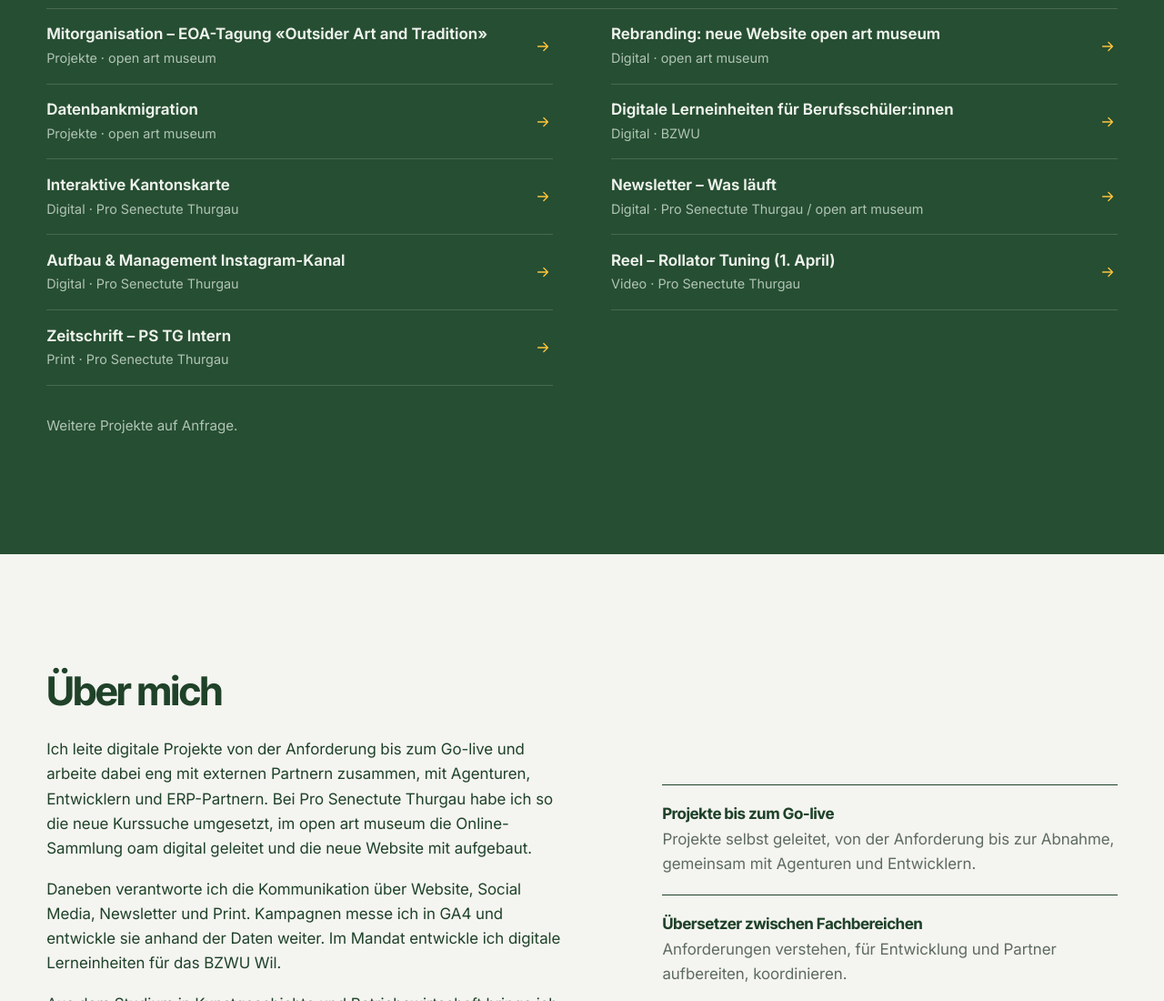
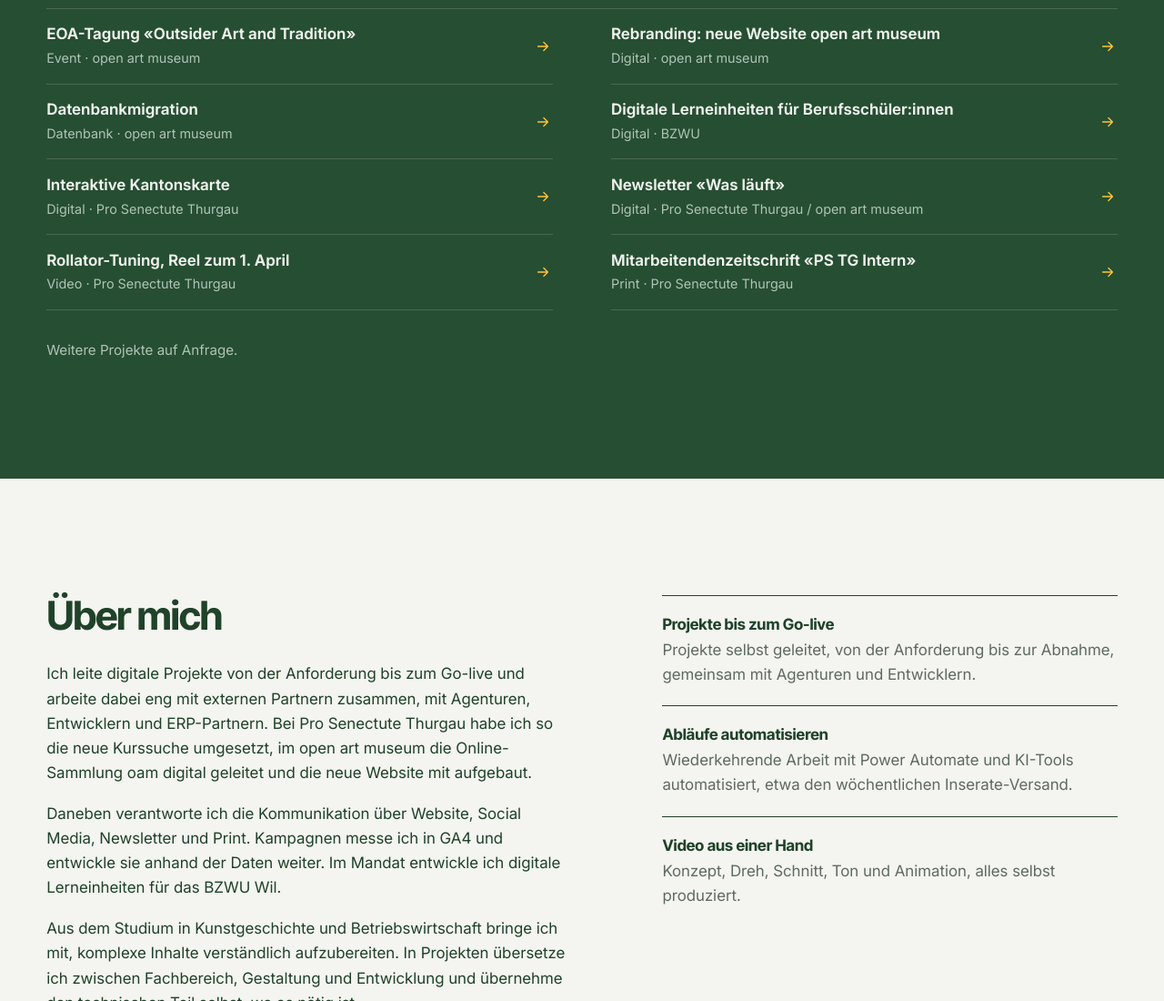
Before and after one commit to flip1997ch/portfolio, a plain HTML site: page index.html in a window 1280 px wide. Shown: the part 1700-2800 px from the top of the page at 91% size. Drawn offline with Linux system fonts and the light colour scheme.

Commit message:
Feinschliff: Vorschaubilder, Titel ohne Gedankenstriche, Kategorien, 8 Arbeiten, CV-Spalten, Claims, Meta (#25)
Claude-Session: https://claude.ai/code/session_01JKrMrTkTETusU8bZeWgN99

Co-authored-by: Philipp Gross <flip.gross@users.noreply.github.com>
Co-authored-by: Claude Opus 5.5 <noreply@anthropic.com>

```diff
--- a/index.html
+++ b/index.html
@@ -3,17 +3,17 @@
 <head>
   <meta charset="UTF-8" />
   <meta name="viewport" content="width=device-width, initial-scale=1.0, viewport-fit=cover" />
-  <title>Philipp Gross – Kommunikation, Video & Digitalprojekte</title>
-  <meta name="description" content="Philipp Gross, Fachverantwortlicher Öffentlichkeitsarbeit bei Pro Senectute Thurgau. Kampagnen, Video & Animation, Print und Digitalprojekte an der Schnittstelle zur Technik." />
+  <title>Philipp Gross · Kommunikation und Digitalprojekte</title>
+  <meta name="description" content="Philipp Gross, Kommunikation und Digitalprojekte in St.Gallen: Projektleitung mit Agenturen und Entwicklern, Kampagnen, Video und Automatisierung." />
   <meta name="theme-color" content="#1F4229" />
   <meta property="og:type" content="website" />
   <meta property="og:url" content="https://flip1997ch.github.io/portfolio/" />
-  <meta property="og:title" content="Philipp Gross – Kommunikation, Video & Digitalprojekte" />
-  <meta property="og:description" content="Kampagnen, Video & Animation, Print und Digitalprojekte an der Schnittstelle zur Technik." />
+  <meta property="og:title" content="Philipp Gross · Kommunikation und Digitalprojekte" />
+  <meta property="og:description" content="Projektleitung, Kampagnen, Video und Automatisierung. Kommunikation, die auch technisch funktioniert." />
   <meta property="og:image" content="https://flip1997ch.github.io/portfolio/assets/portrait.jpg" />
   <meta name="twitter:card" content="summary_large_image" />
-  <meta name="twitter:title" content="Philipp Gross – Kommunikation, Video & Digitalprojekte" />
-  <meta name="twitter:description" content="Kampagnen, Video & Animation, Print und Digitalprojekte an der Schnittstelle zur Technik." />
+  <meta name="twitter:title" content="Philipp Gross · Kommunikation und Digitalprojekte" />
+  <meta name="twitter:description" content="Projektleitung, Kampagnen, Video und Automatisierung. Kommunikation, die auch technisch funktioniert." />
   <meta name="twitter:image" content="https://flip1997ch.github.io/portfolio/assets/portrait.jpg" />
   <link rel="icon" type="image/png" href="assets/icon.png" />
   <link rel="preload" href="assets/fonts/InterTight.woff2" as="font" type="font/woff2" crossorigin />
@@ -225,7 +225,7 @@
     .profile-grid { display: grid; grid-template-columns: minmax(0, 6fr) minmax(0, 5fr); gap: clamp(2rem, 6vw, 6rem); }
     .profile-text p { max-width: 36rem; margin-top: 1.1rem; }
     .profile-text p:first-of-type { margin-top: 1.75rem; }
-    .claims { display: grid; gap: 0; align-self: end; }
+    .claims { display: grid; gap: 0; align-self: start; }
     .claim { padding: 1.25rem 0; border-top: 1.5px solid var(--ink); }
     .claim dt { font-weight: 700; font-size: 1.0625rem; line-height: 1.3; }
     .claim dd { color: var(--muted-dark); margin-top: .25rem; }
@@ -476,7 +476,7 @@
     .plist li { border-top: 1px solid var(--line); }
     .plist-row { width: 100%; display: grid; grid-template-columns: clamp(96px, 11vw, 150px) minmax(0, 1fr) 1.5rem; grid-template-rows: auto auto; column-gap: clamp(1rem, 2.5vw, 2rem); row-gap: .3rem; align-items: center; padding: clamp(1rem, 2vw, 1.4rem) 0; text-align: left; color: var(--on-ink); }
     .plist-thumb { grid-row: 1 / 3; aspect-ratio: 4 / 3; border-radius: 4px; overflow: hidden; background: rgba(0, 0, 0, .18); }
-    .plist-thumb img { display: block; width: 100%; height: 100%; object-fit: cover; object-position: top center; }
+    .plist-thumb img { display: block; width: 100%; height: 100%; object-fit: cover; object-position: center; }
     .plist-title { grid-column: 2; align-self: end; font-family: var(--display); font-weight: 700; font-size: var(--t-l); line-height: 1.2; letter-spacing: -.02em; }
     .plist-meta { grid-column: 2; align-self: start; font-size: var(--t-s); color: var(--muted); }
     .plist-cat::before { content: ' · '; }
@@ -575,7 +575,7 @@
     <div class="hero-grid">
       <div>
         <h1 data-en='<span class="ln"><span>Communication</span></span><span class="ln"><span>that works</span></span><span class="ln"><span>technically, too.</span></span>'><span class="ln"><span>Kommunikation,</span></span><span class="ln"><span>die auch technisch</span></span><span class="ln"><span>funktioniert.</span></span></h1>
-        <p class="hero-sub" data-en="I'm <strong>Philipp Gross</strong>, Public Relations Specialist at Pro Senectute Thurgau. I plan campaigns, produce videos and lead digital projects – all the way to the connection with databases and ERP.">Ich bin <strong>Philipp Gross</strong>, Fachverantwortlicher Öffentlichkeitsarbeit bei Pro Senectute Thurgau. Ich plane Kampagnen, produziere Videos und leite Digitalprojekte – bis zur Anbindung an Datenbank und ERP.</p>
+        <p class="hero-sub" data-en="I'm <strong>Philipp Gross</strong>, Public Relations Specialist at Pro Senectute Thurgau. I plan campaigns, produce videos and lead digital projects all the way to the connection with databases and ERP.">Ich bin <strong>Philipp Gross</strong>, Fachverantwortlicher Öffentlichkeitsarbeit bei Pro Senectute Thurgau. Ich plane Kampagnen, produziere Videos und leite Digitalprojekte bis zur Anbindung an Datenbank und ERP.</p>
         <!-- Lebenslauf-Download vorerst deaktiviert (Webversion ohne private Kontaktdaten folgt)
         <div class="hero-actions">
           <a href="assets/Lebenslauf_Philipp_Gross.pdf" data-href-en="assets/CV_and_Portfolio_PhilippGross_ENG.pdf" download class="cv-text cv-link">
@@ -604,7 +604,7 @@
     <ul class="plist">
       <li>
         <button type="button" class="plist-row" aria-expanded="false" aria-controls="pp-kurssuche" id="pr-kurssuche">
-          <span class="plist-thumb" aria-hidden="true"><img src="assets/kurssuche.webp" alt="" loading="lazy"></span>
+          <span class="plist-thumb" aria-hidden="true"><img src="assets/thumb_kurssuche.webp" alt="" loading="lazy"></span>
           <span class="plist-title" data-en="Course Search 2.0">Kurssuche 2.0</span>
           <span class="plist-meta"><span data-en="Course search with registration straight into the ERP">Kurssuche mit Anmeldung direkt ins ERP</span><span class="plist-cat" data-en="Project lead, web">Projektleitung, Web</span></span>
           <svg class="plist-arrow" width="20" height="20" viewBox="0 0 20 20" fill="none" aria-hidden="true"><path d="M5 8l5 5 5-5" stroke="currentColor" stroke-width="1.5" stroke-linecap="round" stroke-linejoin="round"/></svg>
@@ -620,7 +620,7 @@
       </li>
       <li>
         <button type="button" class="plist-row" aria-expanded="false" aria-controls="pp-hesa26" id="pr-hesa26">
-          <span class="plist-thumb" aria-hidden="true"><img src="assets/hesa26.webp" alt="" loading="lazy"></span>
+          <span class="plist-thumb" aria-hidden="true"><img src="assets/thumb_hesa26.webp" alt="" loading="lazy"></span>
           <span class="plist-title" data-en="Autumn fundraising campaign">Spendenkampagne Herbstsammlung</span>
           <span class="plist-meta"><span data-en="Fundraising film as a Meta Ads campaign">Spendenfilm als Meta-Ads-Kampagne</span><span class="plist-cat" data-en="Campaign, video">Kampagne, Video</span></span>
           <svg class="plist-arrow" width="20" height="20" viewBox="0 0 20 20" fill="none" aria-hidden="true"><path d="M5 8l5 5 5-5" stroke="currentColor" stroke-width="1.5" stroke-linecap="round" stroke-linejoin="round"/></svg>
@@ -636,7 +636,7 @@
       </li>
       <li>
         <button type="button" class="plist-row" aria-expanded="false" aria-controls="pp-oamdigital" id="pr-oamdigital">
-          <span class="plist-thumb" aria-hidden="true"><img src="assets/website_oam_digital.webp" alt="" loading="lazy"></span>
+          <span class="plist-thumb" aria-hidden="true"><img src="assets/thumb_oamdigital.webp" alt="" loading="lazy"></span>
           <span class="plist-title" data-en="oam digital, the collection online">oam digital, die Sammlung online</span>
           <span class="plist-meta"><span data-en="The museum collection as a web platform">Museumssammlung als Webplattform</span><span class="plist-cat" data-en="Project lead, platform">Projektleitung, Plattform</span></span>
           <svg class="plist-arrow" width="20" height="20" viewBox="0 0 20 20" fill="none" aria-hidden="true"><path d="M5 8l5 5 5-5" stroke="currentColor" stroke-width="1.5" stroke-linecap="round" stroke-linejoin="round"/></svg>
@@ -652,7 +652,7 @@
       </li>
       <li>
         <button type="button" class="plist-row" aria-expanded="false" aria-controls="pp-inserate" id="pr-inserate">
-          <span class="plist-thumb" aria-hidden="true"><img src="assets/inserate_workflow.webp" alt="" loading="lazy"></span>
+          <span class="plist-thumb" aria-hidden="true"><img src="assets/thumb_inserate.webp" alt="" loading="lazy"></span>
           <span class="plist-title" data-en="Automated ad distribution">Automatisierter Inserate-Versand</span>
           <span class="plist-meta"><span data-en="Course ads to municipal newsletters, automated">Kursinserate automatisch an Gemeindeblätter</span><span class="plist-cat" data-en="Automation, processes">Automatisierung, Prozesse</span></span>
           <svg class="plist-arrow" width="20" height="20" viewBox="0 0 20 20" fill="none" aria-hidden="true"><path d="M5 8l5 5 5-5" stroke="currentColor" stroke-width="1.5" stroke-linecap="round" stroke-linejoin="round"/></svg>
@@ -698,12 +698,12 @@
           <dd data-en="Led projects myself, from requirements to acceptance, together with agencies and developers.">Projekte selbst geleitet, von der Anforderung bis zur Abnahme, gemeinsam mit Agenturen und Entwicklern.</dd>
         </div>
         <div class="claim">
-          <dt data-en="Translator between disciplines">Übersetzer zwischen Fachbereichen</dt>
-          <dd data-en="Understanding requirements, preparing them for developers and partners, coordinating.">Anforderungen verstehen, für Entwicklung und Partner aufbereiten, koordinieren.</dd>
+          <dt data-en="Automating workflows">Abläufe automatisieren</dt>
+          <dd data-en="Recurring work automated with Power Automate and AI tools, such as the weekly ad distribution.">Wiederkehrende Arbeit mit Power Automate und KI-Tools automatisiert, etwa den wöchentlichen Inserate-Versand.</dd>
         </div>
         <div class="claim">
           <dt data-en="Video from a single source">Video aus einer Hand</dt>
-          <dd data-en="Concept, filming, editing, sound and animation – self-produced.">Konzept, Dreh, Schnitt, Ton und Animation – selbst produziert.</dd>
+          <dd data-en="Concept, filming, editing, sound and animation, all self-produced.">Konzept, Dreh, Schnitt, Ton und Animation, alles selbst produziert.</dd>
         </div>
       </dl>
     </div>
@@ -801,18 +801,6 @@
             <p class="tl-sub">open art museum, 50&nbsp;%</p>
           </div>
         </div>
-        <h3 style="margin-top:2.5rem" data-en="Further experience &amp; volunteering">Weitere Erfahrungen &amp; Engagement</h3>
-        <div class="tl-item">
-          <p class="tl-date" data-en="06/2018 – today">06/2018 – heute</p>
-          <div>
-            <p class="tl-title" data-en="Head of learning atelier for people with refugee experience">Leitung Lernatelier für Menschen mit Fluchterfahrung</p>
-            <p class="tl-sub" data-en="Romanshorn and Weinfelden">Romanshorn und Weinfelden</p>
-            <ul>
-              <li data-en="Supporting the learners">Unterstützung der Schüler:innen</li>
-              <li data-en="Organising the learning atelier">Organisation des Lernateliers</li>
-            </ul>
-          </div>
-        </div>
       </div>
       <div class="cv-col">
         <h3 data-en="Education">Ausbildung</h3>
@@ -845,6 +833,18 @@
             <p class="tl-sub">Google Skillshop</p>
           </div>
         </div>
+        <h3 style="margin-top:2.5rem" data-en="Further experience &amp; volunteering">Weitere Erfahrungen &amp; Engagement</h3>
+        <div class="tl-item">
+          <p class="tl-date" data-en="06/2018 – today">06/2018 – heute</p>
+          <div>
+            <p class="tl-title" data-en="Head of learning atelier for people with refugee experience">Leitung Lernatelier für Menschen mit Fluchterfahrung</p>
+            <p class="tl-sub" data-en="Romanshorn and Weinfelden">Romanshorn und Weinfelden</p>
+            <ul>
+              <li data-en="Supporting the learners">Unterstützung der Schüler:innen</li>
+              <li data-en="Organising the learning atelier">Organisation des Lernateliers</li>
+            </ul>
+          </div>
+        </div>
         <!-- Download vorerst deaktiviert
         <a href="assets/Lebenslauf_Philipp_Gross.pdf" data-href-en="assets/CV_and_Portfolio_PhilippGross_ENG.pdf" download class="cv-text cv-link cv-download">
           <span data-en="Download full CV (PDF)">Vollständigen Lebenslauf herunterladen (PDF)</span>
@@ -864,7 +864,7 @@
     <div class="contact-links">
       <a href="#" class="contact-email"><span data-en="Email">E-Mail</span><small class="email-text"></small></a>
       <a href="#" class="contact-phone"><span data-en="Phone">Telefon</span><small class="phone-text"></small></a>
-      <a href="https://www.linkedin.com/in/philipp-gross-41510a234/" target="_blank" rel="noopener"><span>LinkedIn</span><small data-en="opens in new tab">öffnet neuen Tab</small></a>
+      <a href="https://www.linkedin.com/in/philipp-gross-41510a234/" target="_blank" rel="noopener"><span>LinkedIn</span><small data-en="View profile">Profil ansehen</small></a>
     </div>
   </div>
 </section>
@@ -1092,7 +1092,7 @@
       link: 'https://openartmuseum.ch/wp-content/uploads/2023/05/EOA_Programme.pdf',
       de: {
         employer: 'open art museum · Projekt',
-        title: 'Mitorganisation – EOA-Tagung «Outsider Art and Tradition»',
+        title: 'EOA-Tagung «Outsider Art and Tradition»',
         imgAlt: 'EOA Conference 2023',
         desc: 'Mitorganisation der internationalen Jahrestagung der European Outsider Art Association, «Outsider Art and Tradition», 11.–14. Mai 2023, am open art museum St.Gallen (80 Gäste aus 15 Ländern). Verantwortlich für Ticketing, Teilnehmer- und Referentenmanagement, Hosting des Livestreams, Ansprechperson vor Ort sowie Organisation einzelner Ausflugsteile (u.a. Bustransfers).',
         tools: ['Eventmanagement', 'Ticketing', 'Livestream-Hosting', 'Referentenmanagement'],
@@ -1103,7 +1103,7 @@
       },
       en: {
         employer: 'open art museum · Project',
-        title: 'Co-organisation – EOA Conference "Outsider Art and Tradition"',
+        title: 'EOA Conference "Outsider Art and Tradition"',
         imgAlt: 'EOA Conference 2023',
         desc: 'Co-organised the European Outsider Art Association\'s international annual conference, "Outsider Art and Tradition," 11–14 May 2023, at the open art museum St.Gallen (80 guests from 15 countries). Responsible for ticketing, participant and speaker management, livestream hosting, on-site point of contact, and logistics for excursion segments (incl. bus transfers).',
         tools: ['Event Management', 'Ticketing', 'Livestream Hosting', 'Speaker Management'],
@@ -1202,7 +1202,7 @@
       link: null,
       de: {
         employer: 'Pro Senectute Thurgau · Analoge Kommunikation',
-        title: 'Zeitschrift – PS TG Intern',
+        title: 'Mitarbeitendenzeitschrift «PS TG Intern»',
         imgAlt: 'PS TG Intern Cover',
         desc: 'Die interne Mitarbeitendenzeitschrift von Pro Senectute Thurgau wurde von Grund auf neu aufgebaut – von einer Word-Vorlage zu einem professionellen InDesign-Layout mit festen Rubriken und wiederkehrenden Themen. Im Redaktionsteam übernehme ich Konzept, Gestaltung und druckfertige Umsetzung. Die Zeitschrift erscheint 2× jährlich und wird an alle rund 500 Mitarbeitenden von Pro Senectute Thurgau versandt.',
         tools: ['Adobe InDesign', 'Redaktion', 'Druckdaten', 'Gestaltung'],
@@ -1210,7 +1210,7 @@
       },
       en: {
         employer: 'Pro Senectute Thurgau · Analog Communication',
-        title: 'Magazine – PS TG Intern',
+        title: 'Staff magazine "PS TG Intern"',
         imgAlt: 'PS TG Intern Cover',
         desc: 'Pro Senectute Thurgau\'s internal staff magazine was rebuilt from the ground up – from a Word template to a professional InDesign layout with fixed sections and recurring themes. As part of the editorial team, I handle concept, design and print-ready execution. The magazine is published twice a year and sent to all around 500 Pro Senectute Thurgau employees.',
         tools: ['Adobe InDesign', 'Editing', 'Print Files', 'Design'],
@@ -1271,7 +1271,7 @@
       link: 'https://www.instagram.com/p/DWlEnk4iJrf/',
       de: {
         employer: 'Pro Senectute Thurgau · Digitale Kommunikation',
-        title: 'Reel – Rollator Tuning (1. April)',
+        title: 'Rollator-Tuning, Reel zum 1. April',
         imgAlt: 'Reel Rollator Tuning',
         desc: 'Humorvolles 1.-April-Reel, das einen fiktiven «getunten» Rollator mit Flammen-Lackierung und LED-Beleuchtung zeigt. Das gesamte Video wurde vollständig mit KI generiert – von der Bildidee über das Prompting bis zur Postproduktion. Ziel war ein augenzwinkernder Aprilscherz für die Community, der zugleich zeigt, wie kreativ sich KI-Tools für Social-Media-Content einsetzen lassen.',
         tools: ['KI-Video', 'Konzept', 'Adobe Premiere Pro'],
@@ -1279,7 +1279,7 @@
       },
       en: {
         employer: 'Pro Senectute Thurgau · Digital Communication',
-        title: 'Reel – Rollator Tuning (April Fools\')',
+        title: 'Walker tuning, April Fools\' reel',
         imgAlt: 'Reel Rollator Tuning',
         desc: 'Humorous April Fools\' reel showing a fictional "tuned" walking frame with flame paintwork and LED lighting. The entire video was fully AI-generated – from the visual concept through prompting to post-production. The goal was a tongue-in-cheek joke for the community that also showcases how creatively AI tools can be used for social media content.',
         tools: ['AI Video', 'Concept', 'Adobe Premiere Pro'],
@@ -1311,7 +1311,7 @@
       link: null,
       de: {
         employer: 'Pro Senectute Thurgau / open art museum · Digitale Kommunikation',
-        title: 'Newsletter – Was läuft',
+        title: 'Newsletter «Was läuft»',
         imgAlt: 'Newsletter Screenshot',
         desc: 'Gestaltung, Redaktion und Versand der monatlichen Newsletter für beide Organisationen — gemäss jeweiligem CD/CI. Verantwortlich für die vollständige Produktionskette: Inhalt, Design, technischer Versand und Auswertung. Die aussergewöhnliche Öffnungsrate von über 55% zeigt die Relevanz des Inhalts für die Zielgruppen.',
         tools: ['GetResponse', 'Evalanche', 'Brevo', 'Mailchimp', 'Redaktion', 'Gestaltung'],
@@ -1323,7 +1323,7 @@
       },
       en: {
         employer: 'Pro Senectute Thurgau / open art museum · Digital Communication',
-        title: 'Newsletter – Was läuft',
+        title: 'Newsletter «Was läuft»',
         imgAlt: 'Newsletter Screenshot',
         desc: 'Design, editing and distribution of the monthly newsletters for both organizations — according to their respective corporate design/identity. Responsible for the full production chain: content, design, technical distribution and evaluation. The exceptional open rate of over 55% shows the relevance of the content to the target audiences.',
         tools: ['GetResponse', 'Evalanche', 'Brevo', 'Mailchimp', 'Editing', 'Design'],
@@ -1549,16 +1549,16 @@
 
   // ── Kartenraster «Weitere Arbeiten» ──
   const CARDS = [
-    { id: 'eoaconference',    cat: 'projekte', thumb: 'assets/eoa_conference.webp' },
+    { id: 'eoaconference',    cat: 'event', thumb: 'assets/eoa_conference.webp' },
     { id: 'websiteoam',       cat: 'digital',  thumb: 'assets/website_oam.webp' },
-    { id: 'datenbank',        cat: 'projekte', thumb: 'assets/museumplus.webp' },
+    { id: 'datenbank',        cat: 'daten', thumb: 'assets/museumplus.webp' },
     { id: 'lerneinheiten',    cat: 'digital',  thumb: 'assets/lerneinheit_video_bzwu.webp', pos: 'left center' },
     { id: 'kantonskarte',     cat: 'digital',  thumb: 'assets/kantonskarte.webp' },
     { id: 'newsletter',       cat: 'digital',  thumb: 'assets/newsletter.webp' },
-    { id: 'instagram',        cat: 'digital',  thumb: 'assets/instagram_card.webp' },
     { id: 'reelrollator',     cat: 'video',    thumb: 'assets/rollatortuning.webp', pos: 'center 12%' },
     { id: 'zeitschrift',      cat: 'print',    thumb: 'assets/cover_psintern_1.webp', pos: 'center 25%' }
     // Ausgeblendet (Daten bleiben in PROJECTS, bei Bedarf wieder einfügen):
+    // { id: 'instagram',        cat: 'digital',  thumb: 'assets/instagram_card.webp' },
     // { id: 'reelfitgym',       cat: 'video',    thumb: 'assets/was_ist_fitgym.webp' },
     // { id: 'reelcrossfit',     cat: 'video',    thumb: 'assets/crossfit.webp' },
     // { id: 'animationlogo',    cat: 'video',    thumb: 'assets/logo_pstg.webp' },
@@ -1568,9 +1568,9 @@
 
   const UI = {
     de: { close: 'Schliessen', visit: 'Zur Website', watch: 'Video', open: 'Details öffnen',
-          cats: { all: 'Alle', video: 'Video', print: 'Print', digital: 'Digital', projekte: 'Projekte' } },
+          cats: { all: 'Alle', video: 'Video', print: 'Print', digital: 'Digital', projekte: 'Projekte', event: 'Event', daten: 'Datenbank' } },
     en: { close: 'Close', visit: 'Visit website', watch: 'Video', open: 'open details',
-          cats: { all: 'All', video: 'Video', print: 'Print', digital: 'Digital', projekte: 'Projects' } }
+          cats: { all: 'All', video: 'Video', print: 'Print', digital: 'Digital', projekte: 'Projects', event: 'Event', daten: 'Database' } }
   };
 
   let currentLang = 'de';
```
Also changed, not shown: assets/thumb_hesa26.webp (added), assets/thumb_inserate.webp (added), assets/thumb_kurssuche.webp (added), assets/thumb_oamdigital.webp (added).
